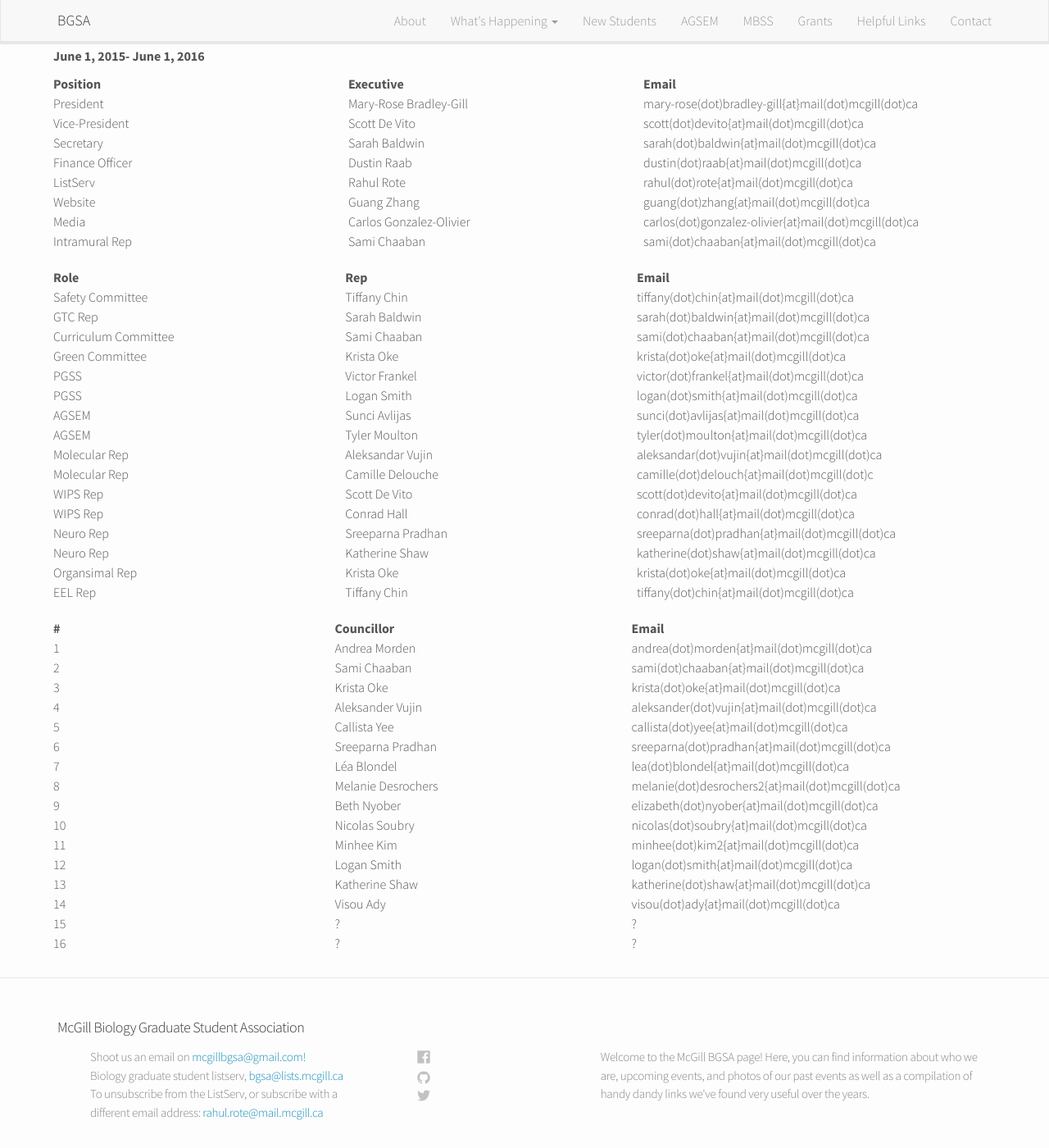
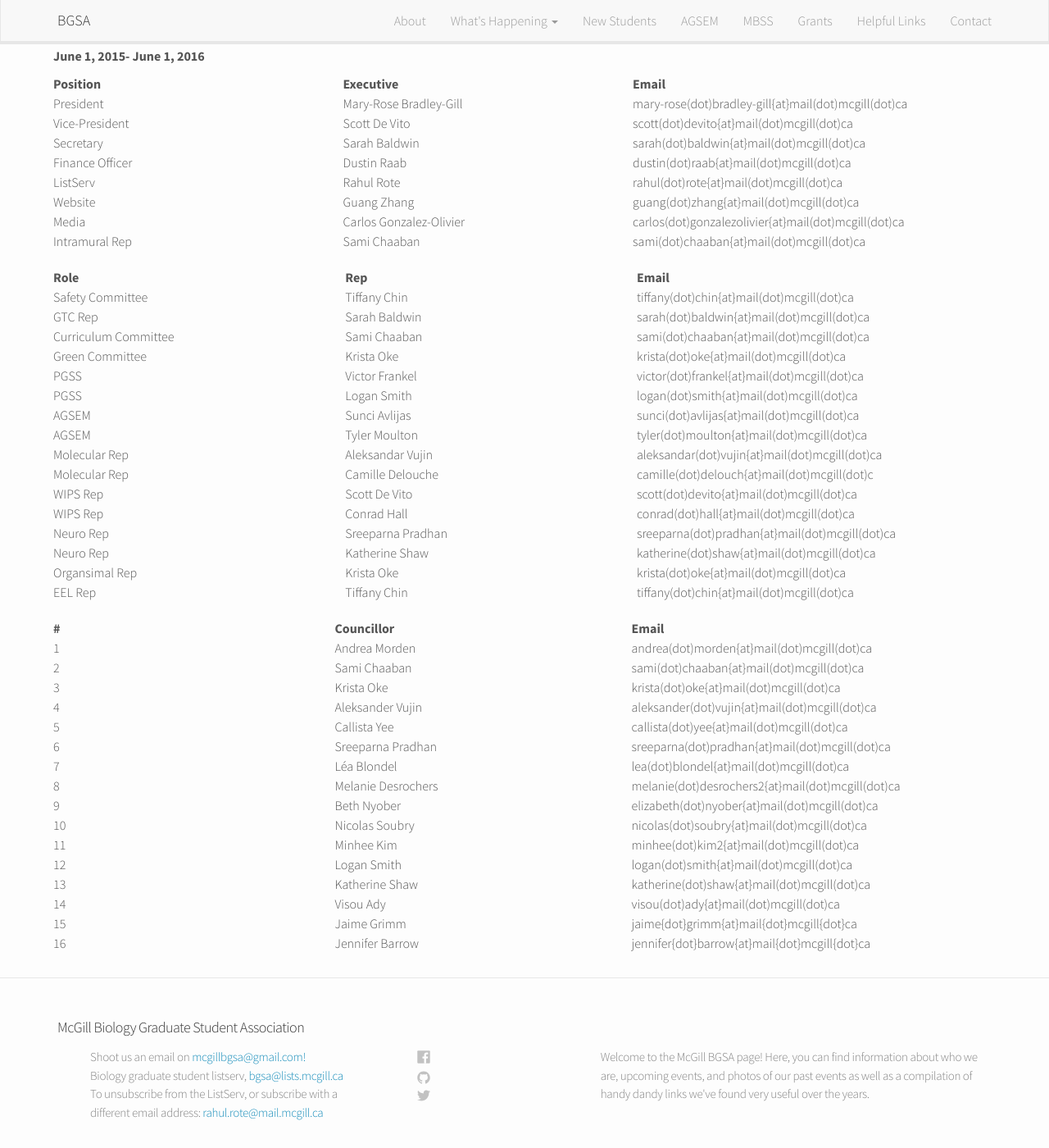
Before and after one commit to McGillBGSA/McGillBGSA.github.io, a Jekyll site: the page built from contact.md, in a window 1280 px wide and 1400 px high, scrolled down 270 px. Shown: the whole window at 82% size. Built offline with Jekyll 4.4.1, drawn with Linux system fonts in a browser that asks for light colours; nearby versions of some CDN libraries.

Commit message:
Updated contact.md

```diff
--- a/contact.md
+++ b/contact.md
@@ -5,6 +5,7 @@ permalink: /contact/
 id: contact
 published: true
 ---
+
 
 
 **June 1, 2015- June 1, 2016**
@@ -17,7 +18,7 @@ Secretary | Sarah Baldwin | sarah(dot)baldwin{at}mail(dot)mcgill(dot)ca
 Finance Officer | Dustin Raab | dustin(dot)raab{at}mail(dot)mcgill(dot)ca
 ListServ | Rahul Rote | rahul(dot)rote{at}mail(dot)mcgill(dot)ca
 Website | Guang Zhang | guang(dot)zhang{at}mail(dot)mcgill(dot)ca
-Media | Carlos Gonzalez-Olivier | carlos(dot)gonzalez-olivier{at}mail(dot)mcgill(dot)ca
+Media | Carlos Gonzalez-Olivier | carlos(dot)gonzalezolivier{at}mail(dot)mcgill(dot)ca
 Intramural Rep | Sami Chaaban | sami(dot)chaaban{at}mail(dot)mcgill(dot)ca
 
 Role| Rep | Email
@@ -56,5 +57,5 @@ EEL Rep | Tiffany Chin | tiffany(dot)chin{at}mail(dot)mcgill(dot)ca
 12 | Logan Smith | logan(dot)smith{at}mail(dot)mcgill(dot)ca
 13 | Katherine Shaw | katherine(dot)shaw{at}mail(dot)mcgill(dot)ca
 14 | Visou Ady | visou(dot)ady{at}mail(dot)mcgill(dot)ca
-15 | ? | ?
-16 | ? | ?
+15 | Jaime Grimm | jaime{dot}grimm{at}mail{dot}mcgill{dot}ca
+16 | Jennifer Barrow | jennifer{dot}barrow{at}mail{dot}mcgill{dot}ca
```
